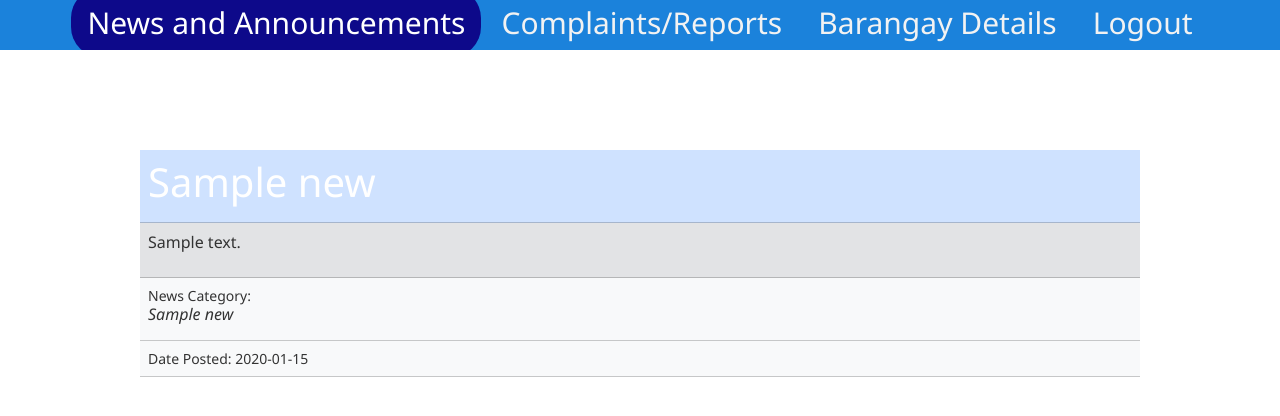
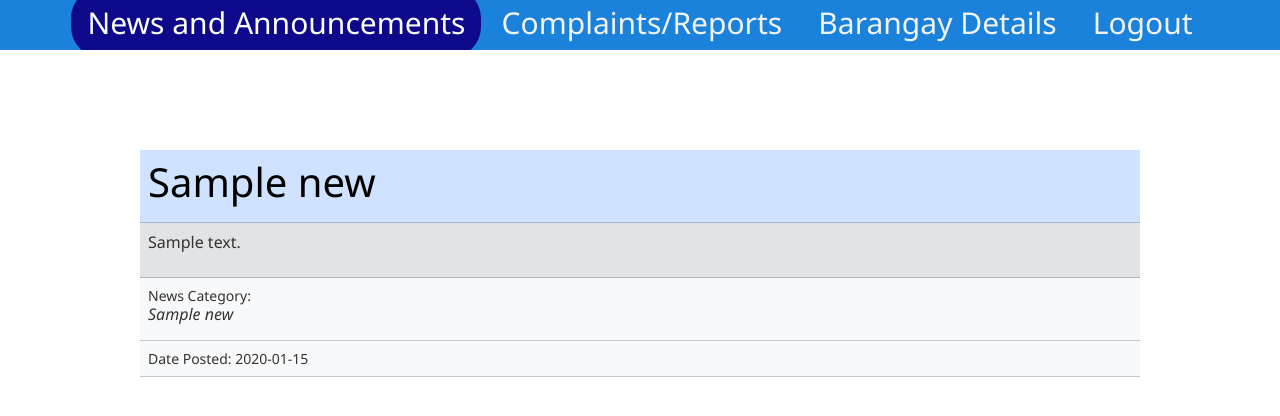
Before and after one commit to Ciezo/php-bmis-fullstack, a PHP site: page /resident/home_resident.php in a window 1280 px wide. Shown: the top 416 px of the page. Run offline with PHP 8.4, Linux system fonts and the light colour scheme; tables that the repository leaves empty hold one stand-in row (values such as "Sample post"); data that the repository does not hold is empty.

Commit message:
Minor header1 patch
Changed the color of news title on Resident

```diff
--- a/views/resident/home_resident.php
+++ b/views/resident/home_resident.php
@@ -41,7 +41,7 @@ session_start();
 			}
 
 			.table-primary h1{
-				color: #fff;
+				color: black;
 			}
 
 			.table-secondary p{
```
